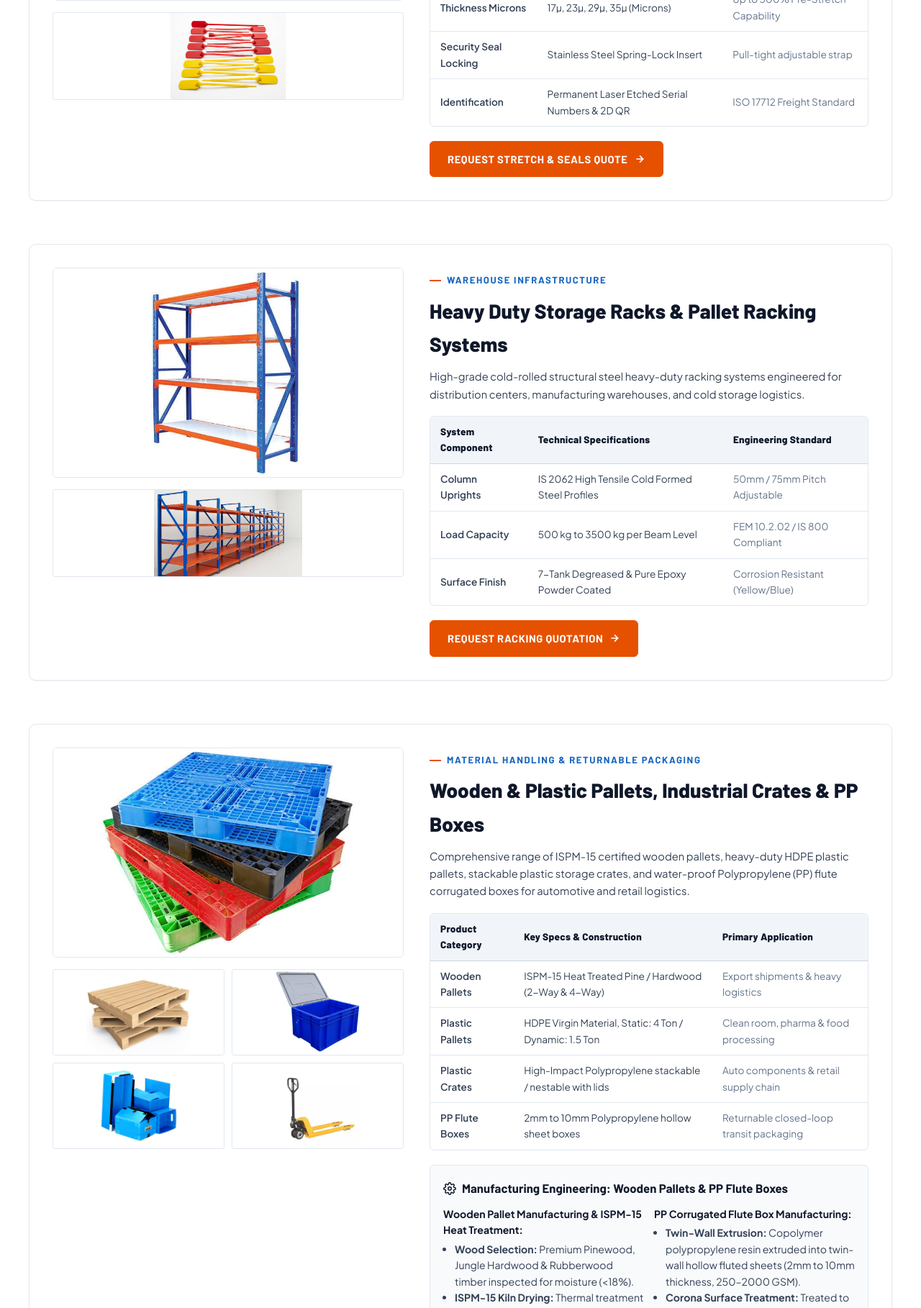
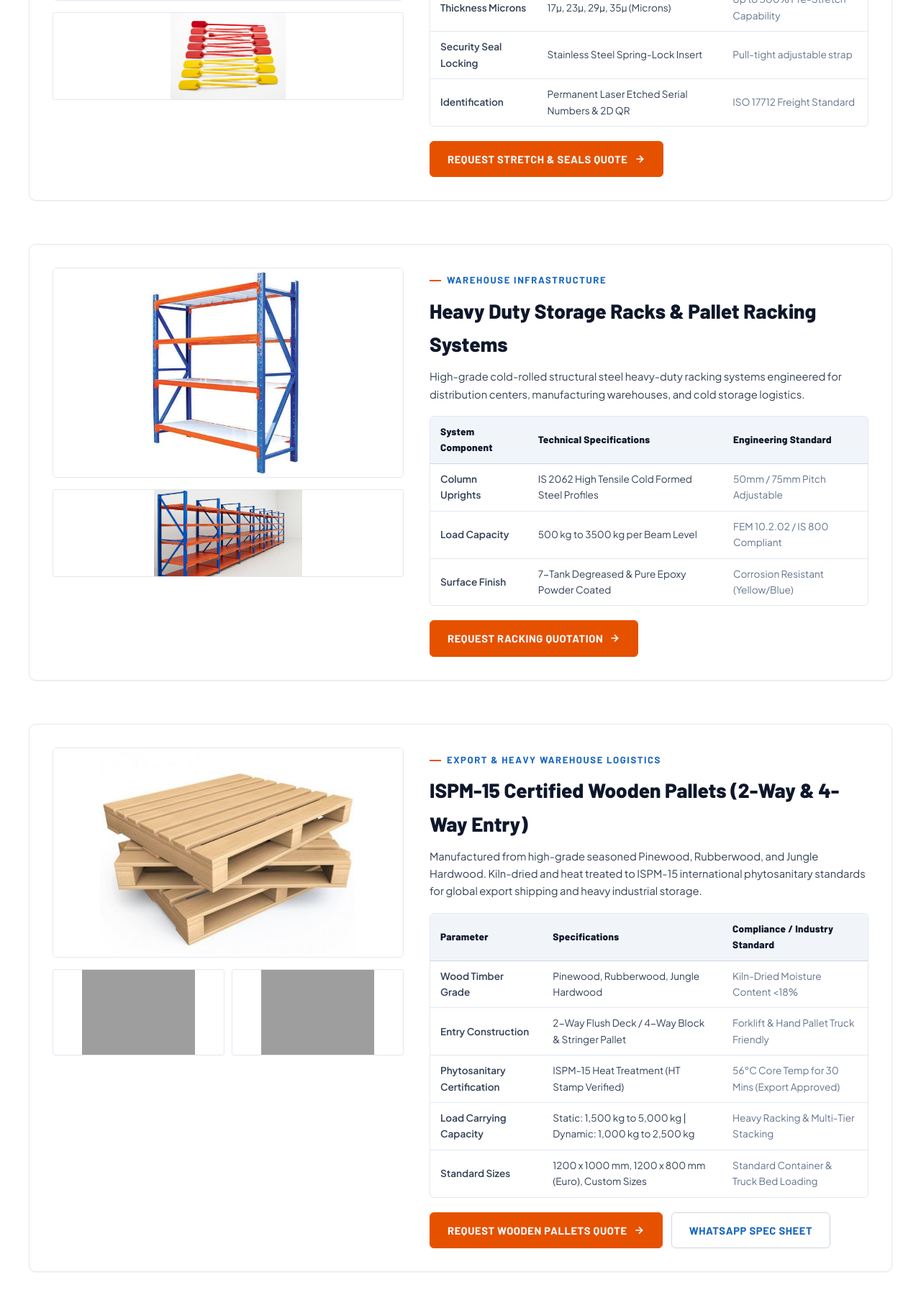
Before and after one commit to vededoply-cpu/project, a PHP site: page /products.php in a window 1280 px wide. Shown: the part 4020-5838 px from the top of the page at 72% size. Run offline with PHP 8.4, Linux system fonts and the light colour scheme; grey boxes are pictures that could not be loaded.

Commit message:
Add dedicated ISPM-15 Heat Treated Wooden Pallets product section with image and tech specs

```diff
--- a/products.php
+++ b/products.php
@@ -33,7 +33,7 @@ include 'header.php';
       <button class="btn btn-sm btn-outline product-filter-btn" data-filter="eco">Eco &amp; Cushioning</button>
       <button class="btn btn-sm btn-outline product-filter-btn" data-filter="stretch">Stretch &amp; Strapping</button>
       <button class="btn btn-sm btn-outline product-filter-btn" data-filter="racks">Storage Racks</button>
-      <button class="btn btn-sm btn-outline product-filter-btn" data-filter="pallets">Pallets &amp; Equipment</button>
+      <button class="btn btn-sm btn-outline product-filter-btn" data-filter="pallets">Wooden &amp; Plastic Pallets</button>
       <button class="btn btn-sm btn-outline product-filter-btn" data-filter="flooring">Epoxy Flooring</button>
     </div>
   </div>
@@ -451,7 +451,79 @@ include 'header.php';
       </div>
     </div>
 
-    <!-- 7. INDUSTRIAL PALLETS, CRATES & PP BOXES -->
+    <!-- 7A. ISPM-15 CERTIFIED WOODEN PALLETS -->
+    <div class="product-filter-card" data-category="pallets" id="wooden-pallets" style="margin-bottom:60px;">
+      <div class="product-detail-card">
+        <div>
+          <div style="border-radius:var(--radius-sm); overflow:hidden; margin-bottom:16px; border:1px solid var(--border-subtle); background:#ffffff;">
+            <img src="images/wooden_pallets.jpg" alt="ISPM-15 Heat Treated Wooden Pallet" style="width:100%; height:290px; object-fit:contain; background:#ffffff;" class="zoomable-img"/>
+          </div>
+          <div class="grid-2col-thumbs">
+            <img src="images/about_factory.jpg" alt="Wooden Pallet Kiln Drying Facility" style="border-radius:var(--radius-xs); height:120px; width:100%; object-fit:cover; background:#ffffff; border:1px solid var(--border-subtle);" class="zoomable-img"/>
+            <img src="images/modern_machinery.jpg" alt="Automated Pallet Nailing Line" style="border-radius:var(--radius-xs); height:120px; width:100%; object-fit:cover; background:#ffffff; border:1px solid var(--border-subtle);" class="zoomable-img"/>
+          </div>
+        </div>
+
+        <div>
+          <span class="sub-title">Export &amp; Heavy Warehouse Logistics</span>
+          <h2 style="font-family:var(--font-heading); font-weight:800; font-size:1.75rem; color:var(--text-primary); margin-bottom:10px;">ISPM-15 Certified Wooden Pallets (2-Way &amp; 4-Way Entry)</h2>
+          <p style="font-size:0.92rem; color:var(--text-secondary); line-height:1.65; margin-bottom:18px;">
+            Manufactured from high-grade seasoned Pinewood, Rubberwood, and Jungle Hardwood. Kiln-dried and heat treated to ISPM-15 international phytosanitary standards for global export shipping and heavy industrial storage.
+          </p>
+
+          <div class="specs-table-wrap">
+            <table class="specs-table">
+              <thead>
+                <tr>
+                  <th>Parameter</th>
+                  <th>Specifications</th>
+                  <th>Compliance / Industry Standard</th>
+                </tr>
+              </thead>
+              <tbody>
+                <tr>
+                  <td style="font-weight:600;">Wood Timber Grade</td>
+                  <td>Pinewood, Rubberwood, Jungle Hardwood</td>
+                  <td style="color:var(--text-muted);">Kiln-Dried Moisture Content &lt;18%</td>
+                </tr>
+                <tr>
+                  <td style="font-weight:600;">Entry Construction</td>
+                  <td>2-Way Flush Deck / 4-Way Block &amp; Stringer Pallet</td>
+                  <td style="color:var(--text-muted);">Forklift &amp; Hand Pallet Truck Friendly</td>
+                </tr>
+                <tr>
+                  <td style="font-weight:600;">Phytosanitary Certification</td>
+                  <td>ISPM-15 Heat Treatment (HT Stamp Verified)</td>
+                  <td style="color:var(--text-muted);">56°C Core Temp for 30 Mins (Export Approved)</td>
+                </tr>
+                <tr>
+                  <td style="font-weight:600;">Load Carrying Capacity</td>
+                  <td>Static: 1,500 kg to 5,000 kg | Dynamic: 1,000 kg to 2,500 kg</td>
+                  <td style="color:var(--text-muted);">Heavy Racking &amp; Multi-Tier Stacking</td>
+                </tr>
+                <tr>
+                  <td style="font-weight:600;">Standard Sizes</td>
+                  <td>1200 x 1000 mm, 1200 x 800 mm (Euro), Custom Sizes</td>
+                  <td style="color:var(--text-muted);">Standard Container &amp; Truck Bed Loading</td>
+                </tr>
+              </tbody>
+            </table>
+          </div>
+
+          <div style="display:flex; gap:12px; align-items:center; flex-wrap:wrap;">
+            <a href="contact.php?prod=wooden-pallets" class="btn btn-orange">
+              Request Wooden Pallets Quote
+              <svg viewBox="0 0 24 24" fill="none" stroke="currentColor" stroke-width="2.5"><path d="M5 12h14M12 5l7 7-7 7"/></svg>
+            </a>
+            <a href="https://wa.me/919044129477?text=Hi,%20I%20need%20a%20quotation%20for%20ISPM-15%20Wooden%20Pallets." target="_blank" rel="noopener" class="btn btn-outline">
+              WhatsApp Spec Sheet
+            </a>
+          </div>
+        </div>
+      </div>
+    </div>
+
+    <!-- 7B. INDUSTRIAL PLASTIC PALLETS, CRATES & PP BOXES -->
     <div class="product-filter-card" data-category="pallets" id="pallets" style="margin-bottom:60px;">
       <div class="product-detail-card">
         <div>
```
Also changed, not shown: products.html (+74 -2 lines).
